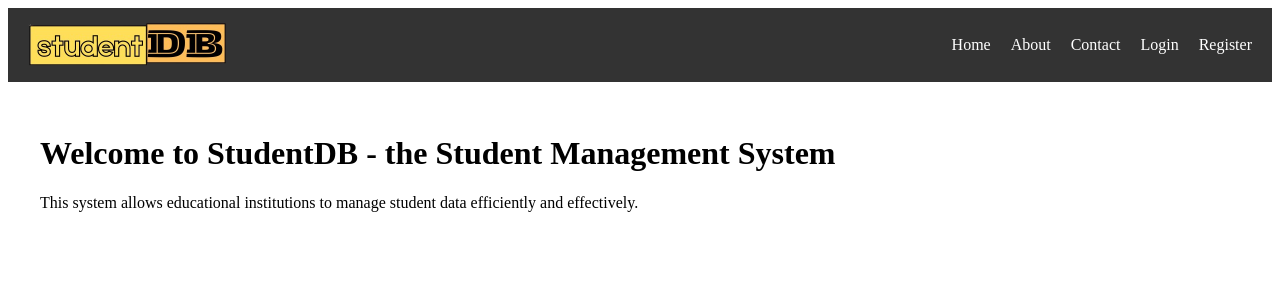
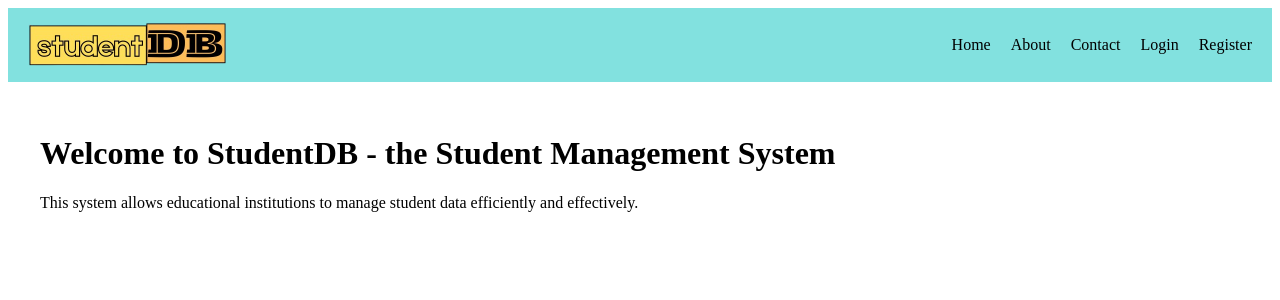
Before and after one commit to emanoj1/studentdb-client, a React (Create React App) app: page / in a window 1280 px wide. Shown: the top 300 px of the page. Built offline with nearby package versions, Linux system fonts and the light colour scheme.

Commit message:
Change Navbar BG color

```diff
--- a/src/components/NavBar.css
+++ b/src/components/NavBar.css
@@ -4,7 +4,7 @@
     display: flex;
     align-items: center;
     justify-content: space-between;
-    background-color: #333;
+    background-color: #82E1DF;
     padding: 10px 20px; /* Add padding to the navbar */
   }
 
@@ -31,7 +31,7 @@
   }
 
   .navbar-links a, .navbar-links button {
-    color: white;
+    color: black;
     text-decoration: none;
     background: none;
     border: none;
@@ -47,7 +47,7 @@
     display: none;
     font-size: 24px;
     cursor: pointer;
-    color: white;
+    color: black;
   }
 
   /* Media queries for mobile view */
@@ -56,7 +56,7 @@
       display: none;
       flex-direction: column;
       width: 100%;
-      background-color: #333;
+      background-color: greenyellow;
       position: absolute;
       top: 60px; /* navbar height */
       left: 0;
```
